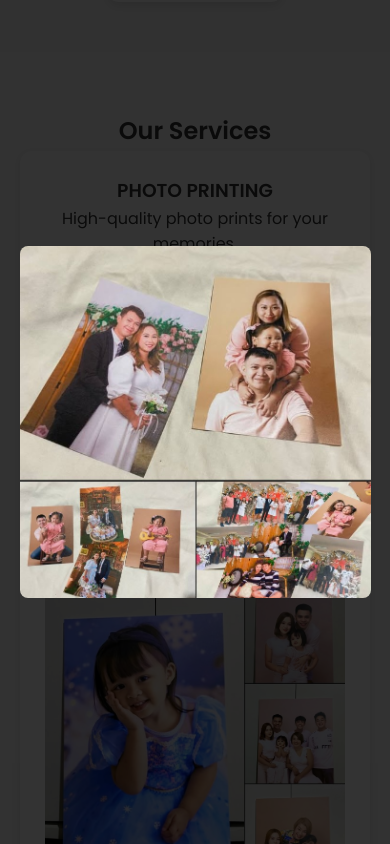
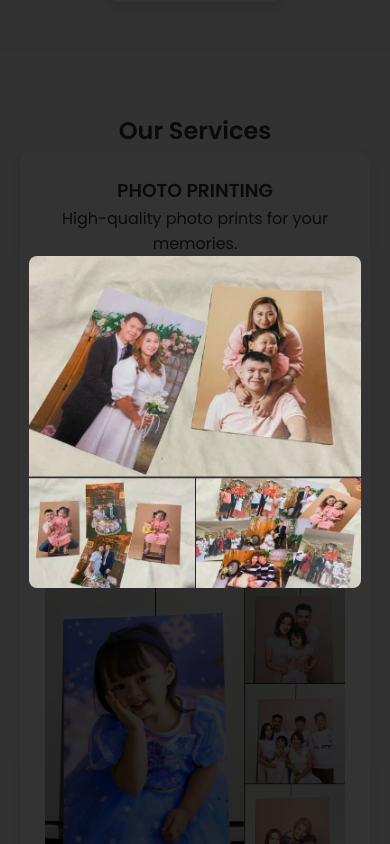
Before and after one commit to EngrKulot/ryucre8.services, a plain HTML site: page index.html in a window 390 px wide. Both pictures are taken after a click on the picture 195 px from the left and 2264 px from the top of the page. Shown: the part 1842-2686 px from the top of the page. Drawn offline with Linux system fonts and the light colour scheme.

Commit message:
Update styles.css

```diff
--- a/styles.css
+++ b/styles.css
@@ -253,16 +253,17 @@ nav ul li a:hover {
     background-color: rgba(0, 0, 0, 0.8);
     justify-content: center;
     align-items: center;
-    overflow: hidden; /* Prevent scrolling */
+    overflow: hidden; /* Wala na sang lapaw nga scrolling */
 }
 
 .lightbox-content {
-    max-width: 90vw;  /* 90% sang screen width */
+    max-width: 90vw; /* 90% sang screen width */
     max-height: 80vh; /* 80% sang screen height */
     border-radius: 8px;
     cursor: pointer;
-    object-fit: contain; /* Para di mag stretch */
+    object-fit: contain; /* Para di mag-stretch */
 }
+
 
 .close {
     position: absolute;
@@ -322,6 +323,8 @@ footer {
 }
 
 
+
+
 @media (max-width: 768px) {
     .services-container {
         grid-template-columns: repeat(1, 1fr); /* 1 column per row */
@@ -334,7 +337,7 @@ footer {
     }
 
     .lightbox-content {
-        max-width: 95vw;
+        max-width: 90vw;
         max-height: 75vh;
     }
 }
@@ -345,7 +348,7 @@ footer {
     }
 
     .lightbox-content {
-        max-width: 90vw;
+        max-width: 85vw; /* Para sakto lang sa phone */
         max-height: 70vh;
     }
 }
```
